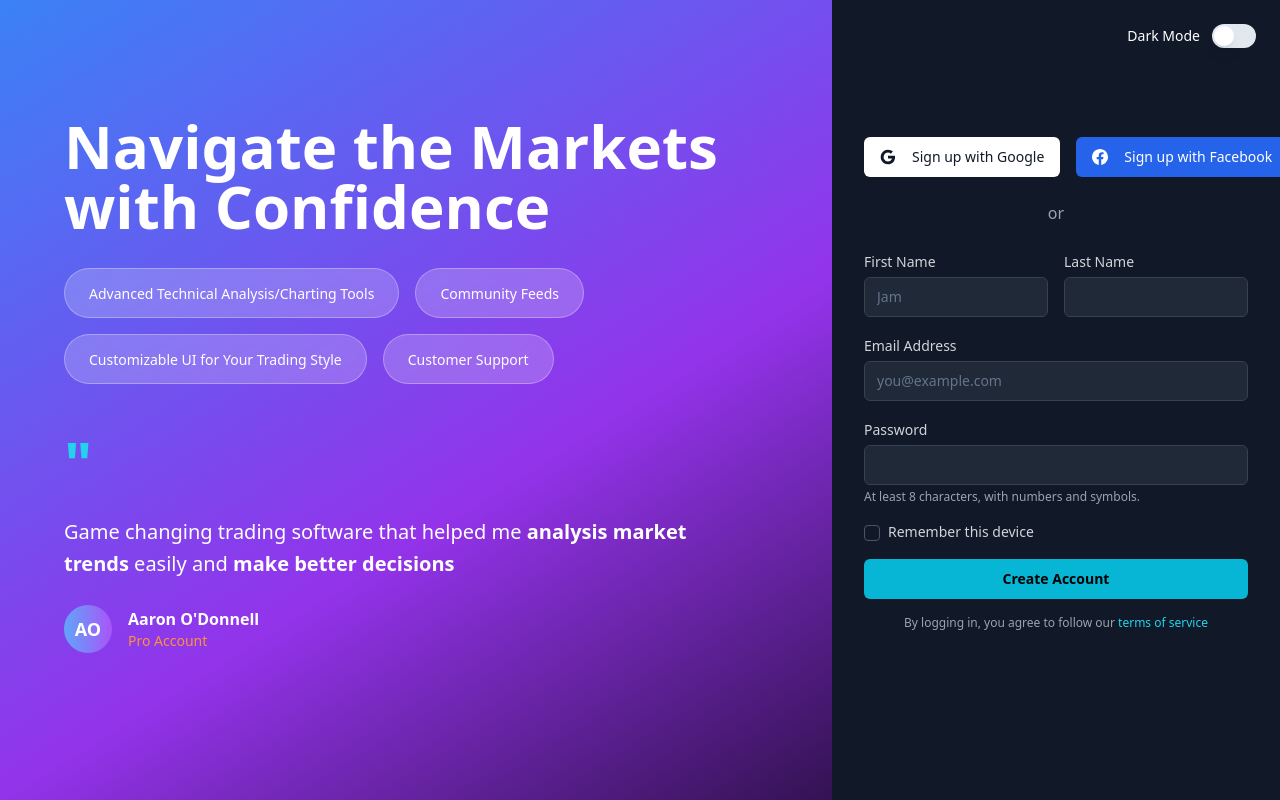
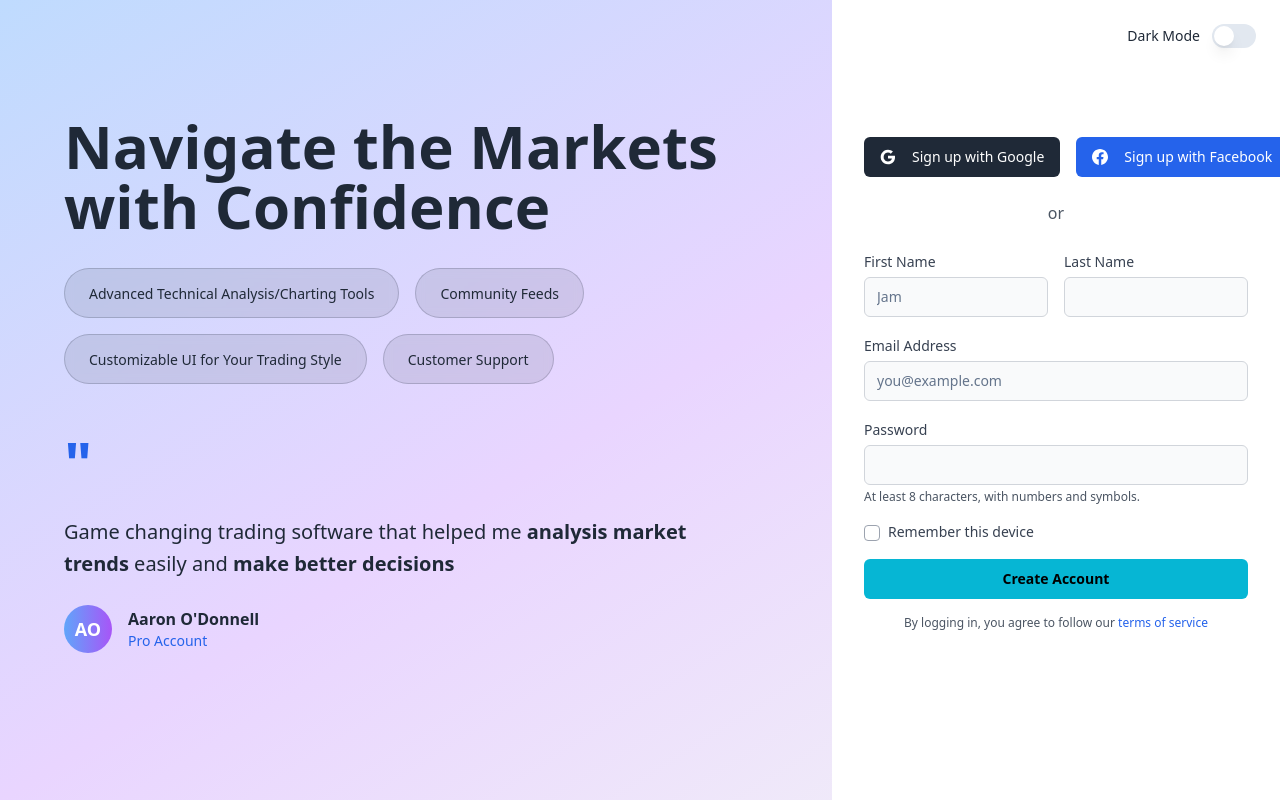
Before and after one commit to abhinavKumar0206/IPO-WEBSITE, a React (Vite) app: page /signup-trading in a window 1280 px wide. Built offline with nearby package versions, Linux system fonts and the light colour scheme.

Commit message:
Fix: Dark mode switch not working
The dark mode switch was not correctly toggling the light mode. This commit fixes the issue.

```diff
--- a/src/pages/SignupTrading.tsx
+++ b/src/pages/SignupTrading.tsx
@@ -37,9 +37,15 @@ const SignupTrading = () => {
   };
 
   return (
-    <div className="min-h-screen bg-gradient-to-br from-blue-500 via-purple-600 to-black flex relative">
+    <div className={`min-h-screen flex relative transition-colors duration-300 ${
+      darkMode
+        ? "bg-gradient-to-br from-blue-500 via-purple-600 to-black"
+        : "bg-gradient-to-br from-blue-200 via-purple-200 to-gray-100"
+    }`}>
       {/* Dark Mode Toggle */}
-      <div className="absolute top-6 right-6 flex items-center gap-3 text-white z-10">
+      <div className={`absolute top-6 right-6 flex items-center gap-3 z-10 transition-colors duration-300 ${
+        darkMode ? "text-white" : "text-gray-800"
+      }`}>
         <span className="text-sm font-medium">Dark Mode</span>
         <Switch
           checked={darkMode}
@@ -49,7 +55,9 @@ const SignupTrading = () => {
       </div>
 
       {/* Left Section - Hero Content */}
-      <div className="flex-1 flex flex-col justify-center px-12 lg:px-16 text-white">
+      <div className={`flex-1 flex flex-col justify-center px-12 lg:px-16 transition-colors duration-300 ${
+        darkMode ? "text-white" : "text-gray-800"
+      }`}>
         <div className="max-w-2xl">
           <h1 className="text-5xl lg:text-6xl font-bold leading-tight mb-8">
             Navigate the Markets with Confidence
@@ -57,23 +65,41 @@ const SignupTrading = () => {
 
           {/* Feature Pills */}
           <div className="flex flex-wrap gap-4 mb-12">
-            <div className="bg-white/20 backdrop-blur-sm rounded-full px-6 py-3 border border-white/30">
+            <div className={`backdrop-blur-sm rounded-full px-6 py-3 border transition-colors duration-300 ${
+              darkMode
+                ? "bg-white/20 border-white/30"
+                : "bg-gray-800/10 border-gray-800/20"
+            }`}>
               <span className="text-sm font-medium">Advanced Technical Analysis/Charting Tools</span>
             </div>
-            <div className="bg-white/20 backdrop-blur-sm rounded-full px-6 py-3 border border-white/30">
+            <div className={`backdrop-blur-sm rounded-full px-6 py-3 border transition-colors duration-300 ${
+              darkMode
+                ? "bg-white/20 border-white/30"
+                : "bg-gray-800/10 border-gray-800/20"
+            }`}>
               <span className="text-sm font-medium">Community Feeds</span>
             </div>
-            <div className="bg-white/20 backdrop-blur-sm rounded-full px-6 py-3 border border-white/30">
+            <div className={`backdrop-blur-sm rounded-full px-6 py-3 border transition-colors duration-300 ${
+              darkMode
+                ? "bg-white/20 border-white/30"
+                : "bg-gray-800/10 border-gray-800/20"
+            }`}>
               <span className="text-sm font-medium">Customizable UI for Your Trading Style</span>
             </div>
-            <div className="bg-white/20 backdrop-blur-sm rounded-full px-6 py-3 border border-white/30">
+            <div className={`backdrop-blur-sm rounded-full px-6 py-3 border transition-colors duration-300 ${
+              darkMode
+                ? "bg-white/20 border-white/30"
+                : "bg-gray-800/10 border-gray-800/20"
+            }`}>
               <span className="text-sm font-medium">Customer Support</span>
             </div>
           </div>
 
           {/* Quote Symbol */}
           <div className="mb-6">
-            <div className="text-6xl text-cyan-400 font-bold">"</div>
+            <div className={`text-6xl font-bold transition-colors duration-300 ${
+              darkMode ? "text-cyan-400" : "text-blue-600"
+            }`}>"</div>
           </div>
 
           {/* Testimonial */}
@@ -88,7 +114,9 @@ const SignupTrading = () => {
               </div>
               <div>
                 <p className="font-semibold">Aaron O'Donnell</p>
-                <p className="text-sm text-orange-400">Pro Account</p>
+                <p className={`text-sm transition-colors duration-300 ${
+                  darkMode ? "text-orange-400" : "text-blue-600"
+                }`}>Pro Account</p>
               </div>
             </div>
           </div>
@@ -96,13 +124,19 @@ const SignupTrading = () => {
       </div>
 
       {/* Right Section - Signup Form */}
-      <div className="w-full max-w-md bg-gray-900 p-8 flex flex-col justify-center">
+      <div className={`w-full max-w-md p-8 flex flex-col justify-center transition-colors duration-300 ${
+        darkMode ? "bg-gray-900" : "bg-white"
+      }`}>
         <div className="mb-8">
           <div className="flex gap-4 mb-6">
             <Button
               type="button"
               variant="outline"
-              className="flex-1 bg-white text-gray-900 border-0 hover:bg-gray-100"
+              className={`flex-1 border-0 transition-colors duration-300 ${
+                darkMode
+                  ? "bg-white text-gray-900 hover:bg-gray-100"
+                  : "bg-gray-800 text-white hover:bg-gray-700"
+              }`}
             >
               <svg className="w-5 h-5 mr-2" viewBox="0 0 24 24">
                 <path fill="currentColor" d="M22.56 12.25c0-.78-.07-1.53-.2-2.25H12v4.26h5.92c-.26 1.37-1.04 2.53-2.21 3.31v2.77h3.57c2.08-1.92 3.28-4.74 3.28-8.09z"/>
@@ -124,59 +158,87 @@ const SignupTrading = () => {
             </Button>
           </div>
 
-          <div className="text-center text-gray-400 mb-6">or</div>
+          <div className={`text-center mb-6 transition-colors duration-300 ${
+            darkMode ? "text-gray-400" : "text-gray-600"
+          }`}>or</div>
 
           <form onSubmit={handleSubmit} className="space-y-4">
             <div className="grid grid-cols-2 gap-4">
               <div>
-                <Label htmlFor="firstName" className="text-gray-300">First Name</Label>
+                <Label htmlFor="firstName" className={`transition-colors duration-300 ${
+                  darkMode ? "text-gray-300" : "text-gray-700"
+                }`}>First Name</Label>
                 <Input
                   id="firstName"
                   type="text"
                   value={firstName}
                   onChange={(e) => setFirstName(e.target.value)}
-                  className="bg-gray-800 border-gray-700 text-white placeholder-gray-400 mt-1"
+                  className={`mt-1 transition-colors duration-300 ${
+                    darkMode
+                      ? "bg-gray-800 border-gray-700 text-white placeholder-gray-400"
+                      : "bg-gray-50 border-gray-300 text-gray-900 placeholder-gray-500"
+                  }`}
                   placeholder="Jam"
                   required
                 />
               </div>
               <div>
-                <Label htmlFor="lastName" className="text-gray-300">Last Name</Label>
+                <Label htmlFor="lastName" className={`transition-colors duration-300 ${
+                  darkMode ? "text-gray-300" : "text-gray-700"
+                }`}>Last Name</Label>
                 <Input
                   id="lastName"
                   type="text"
                   value={lastName}
                   onChange={(e) => setLastName(e.target.value)}
-                  className="bg-gray-800 border-gray-700 text-white placeholder-gray-400 mt-1"
+                  className={`mt-1 transition-colors duration-300 ${
+                    darkMode
+                      ? "bg-gray-800 border-gray-700 text-white placeholder-gray-400"
+                      : "bg-gray-50 border-gray-300 text-gray-900 placeholder-gray-500"
+                  }`}
                   required
                 />
               </div>
             </div>
 
             <div>
-              <Label htmlFor="email" className="text-gray-300">Email Address</Label>
+              <Label htmlFor="email" className={`transition-colors duration-300 ${
+                darkMode ? "text-gray-300" : "text-gray-700"
+              }`}>Email Address</Label>
               <Input
                 id="email"
                 type="email"
                 value={email}
                 onChange={(e) => setEmail(e.target.value)}
-                className="bg-gray-800 border-gray-700 text-white placeholder-gray-400 mt-1"
+                className={`mt-1 transition-colors duration-300 ${
+                  darkMode
+                    ? "bg-gray-800 border-gray-700 text-white placeholder-gray-400"
+                    : "bg-gray-50 border-gray-300 text-gray-900 placeholder-gray-500"
+                }`}
                 placeholder="you@example.com"
                 required
               />
             </div>
 
             <div>
-              <Label htmlFor="password" className="text-gray-300">Password</Label>
+              <Label htmlFor="password" className={`transition-colors duration-300 ${
+                darkMode ? "text-gray-300" : "text-gray-700"
+              }`}>Password</Label>
               <Input
                 id="password"
                 type="password"
                 value={password}
                 onChange={(e) => setPassword(e.target.value)}
-                className="bg-gray-800 border-gray-700 text-white placeholder-gray-400 mt-1"
+                className={`mt-1 transition-colors duration-300 ${
+                  darkMode
+                    ? "bg-gray-800 border-gray-700 text-white placeholder-gray-400"
+                    : "bg-gray-50 border-gray-300 text-gray-900 placeholder-gray-500"
+                }`}
                 required
               />
-              <p className="text-xs text-gray-400 mt-1">At least 8 characters, with numbers and symbols.</p>
+              <p className={`text-xs mt-1 transition-colors duration-300 ${
+                darkMode ? "text-gray-400" : "text-gray-600"
+              }`}>At least 8 characters, with numbers and symbols.</p>
             </div>
 
             <div className="flex items-start space-x-2">
@@ -184,9 +246,15 @@ const SignupTrading = () => {
                 id="remember-device"
                 checked={rememberDevice}
                 onCheckedChange={(checked) => setRememberDevice(!!checked)}
-                className="mt-1 border-gray-600 data-[state=checked]:bg-blue-600"
+                className={`mt-1 transition-colors duration-300 ${
+                  darkMode
+                    ? "border-gray-600 data-[state=checked]:bg-blue-600"
+                    : "border-gray-400 data-[state=checked]:bg-blue-600"
+                }`}
               />
-              <Label htmlFor="remember-device" className="text-sm text-gray-300 leading-relaxed">
+              <Label htmlFor="remember-device" className={`text-sm leading-relaxed transition-colors duration-300 ${
+                darkMode ? "text-gray-300" : "text-gray-700"
+              }`}>
                 Remember this device
               </Label>
             </div>
@@ -199,9 +267,13 @@ const SignupTrading = () => {
               {isLoading ? "Creating Account..." : "Create Account"}
             </Button>
 
-            <p className="text-xs text-gray-400 text-center">
+            <p className={`text-xs text-center transition-colors duration-300 ${
+              darkMode ? "text-gray-400" : "text-gray-600"
+            }`}>
               By logging in, you agree to follow our{" "}
-              <a href="#" className="text-cyan-400 hover:underline">
+              <a href="#" className={`hover:underline transition-colors duration-300 ${
+                darkMode ? "text-cyan-400" : "text-blue-600"
+              }`}>
                 terms of service
               </a>
             </p>
```
